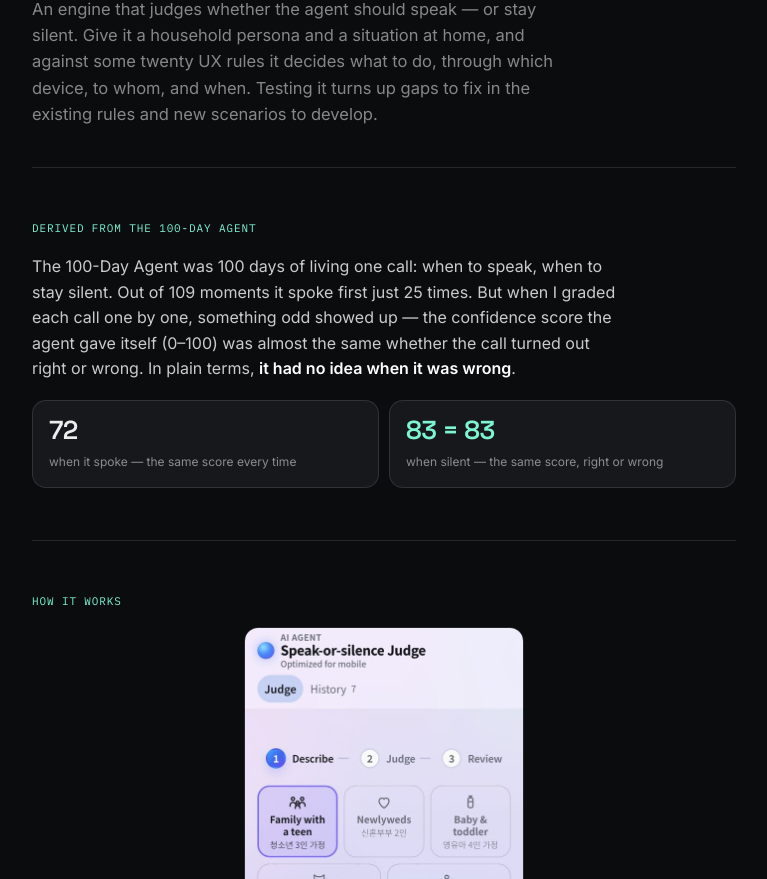
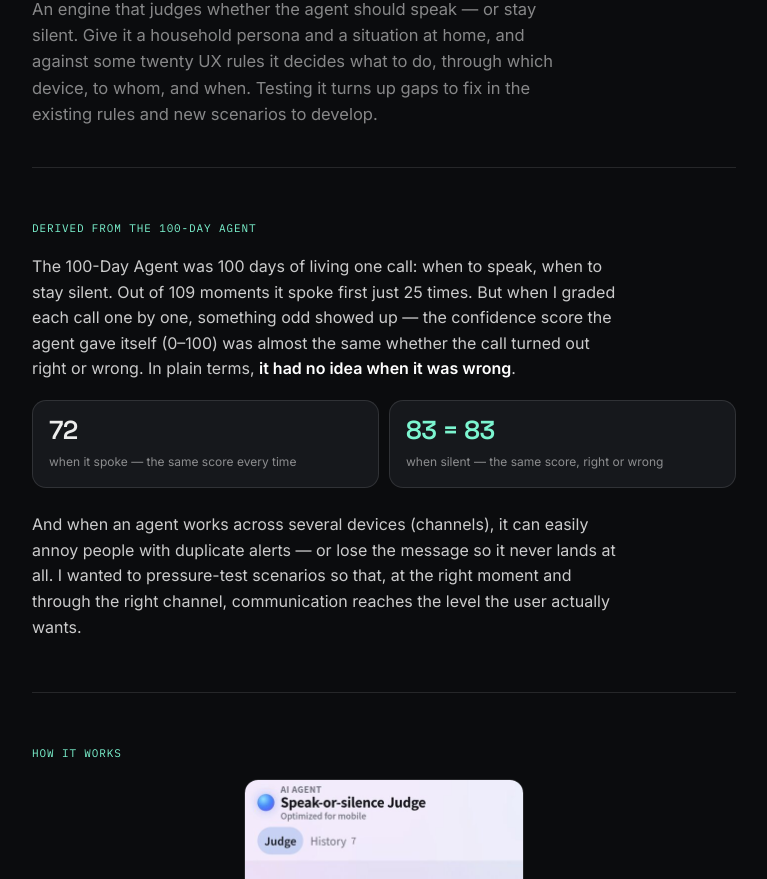
Before and after one commit to ivyrarara/hello, a plain HTML site: page bixby-judge.html in a window 1280 px wide. Shown: the part 221-1100 px from the top of the page, without its empty margins (256-1023 px from the left). Drawn offline with Linux system fonts and the light colour scheme.

Commit message:
Judge: add the multi-channel motivation after the lineage stats (#140)
Below the 72 / 83=83 stats, add why this project exists: an agent spanning
several devices can double-alert or drop the message entirely, so I wanted
to pressure-test scenarios for the right timing, channel, and level of
communication.


Claude-Session: https://claude.ai/code/session_01DZ62NLeDr9GTs39g9b6YtY

Co-authored-by: Claude <noreply@anthropic.com>

```diff
--- a/bixby-judge.html
+++ b/bixby-judge.html
@@ -127,6 +127,7 @@
       <div class="stat"><div class="n">72</div><span class="l" data-en="when it spoke — the same score every time">말을 걸 때 — 매번 같은 확신 점수</span></div>
       <div class="stat hl"><div class="n">83 = 83</div><span class="l" data-en="when silent — the same score, right or wrong">침묵할 때 — 맞아도 틀려도 같은 점수</span></div>
     </div>
+    <p class="body-text" style="margin-top:24px;" data-en="And when an agent works across several devices (channels), it can easily annoy people with duplicate alerts — or lose the message so it never lands at all. I wanted to pressure-test scenarios so that, at the right moment and through the right channel, communication reaches the level the user actually wants.">여러 기기(채널)에 걸쳐 작동하는 에이전트의 경우, 자칫 중복 발화하여 사용자를 짜증나게 하거나 아예 메시지가 전달되지 않는 혼란이 생길 수 있어요. 발화 타이밍에 적절한 채널을 통해 사용자가 원하는 레벨의 소통이 이루어질 수 있도록 시나리오를 점검하고 싶었죠.</p>
   </section>
 
   <section class="reveal">
```
